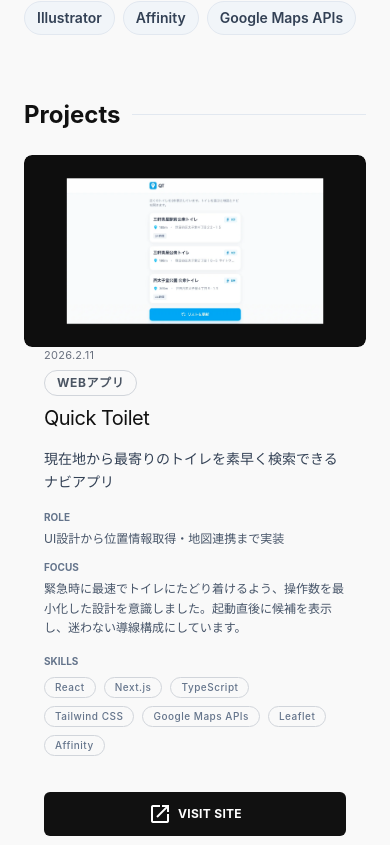
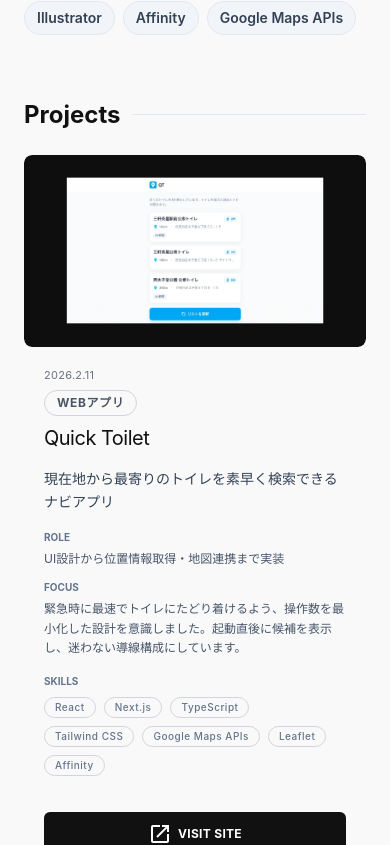
Before and after one commit to koma104/502104110, a Next.js app: page / in a window 390 px wide. Shown: the part 960-1805 px from the top of the page. Built offline with nearby package versions, Linux system fonts and the light colour scheme.

Commit message:
feat: SPでプロジェクトカードのパディング調整とふわっと表示を追加

```diff
--- a/src/components/ProjectCard.tsx
+++ b/src/components/ProjectCard.tsx
@@ -1,8 +1,7 @@
 "use client";
 
 import Image from "next/image";
-import { useRef, useState } from "react";
-import { useLenis } from "lenis/react";
+import { useEffect, useRef, useState } from "react";
 
 export type Project = {
   title: string;
@@ -18,33 +17,33 @@ export type Project = {
   tags: string[];
 };
 
-const PARALLAX_RATE_IMAGE = 0.1;
-
 type ProjectCardProps = { project: Project };
 
 export function ProjectCard({ project }: ProjectCardProps) {
   const cardRef = useRef<HTMLElement | null>(null);
-  const [parallaxY, setParallaxY] = useState(0);
+  const [isVisible, setIsVisible] = useState(false);
 
-  useLenis(() => {
-    const card = cardRef.current;
-    if (!card) return;
-    const rect = card.getBoundingClientRect();
-    const top = rect.top;
-    setParallaxY(-top * PARALLAX_RATE_IMAGE);
-  });
+  useEffect(() => {
+    const el = cardRef.current;
+    if (!el) return;
+    const io = new IntersectionObserver(
+      ([entry]) => {
+        if (entry.isIntersecting) setIsVisible(true);
+      },
+      { rootMargin: "0px 0px -40px 0px", threshold: 0 }
+    );
+    io.observe(el);
+    return () => io.disconnect();
+  }, []);
 
   return (
     <article
       ref={cardRef}
-      className="flex flex-col gap-0 md:flex-row md:gap-10 md:items-stretch"
+      className="flex flex-col gap-0 md:flex-row md:gap-10 md:items-stretch transition-all duration-700 ease-out opacity-0 translate-y-6 data-[visible]:opacity-100 data-[visible]:translate-y-0"
+      data-visible={isVisible || undefined}
     >
       <div className="relative flex w-full shrink-0 items-center overflow-hidden rounded-lg bg-bg-offwhite md:w-[65%]">
         <div className="relative aspect-video w-full overflow-hidden rounded-lg md:aspect-[4/3]">
-          <div
-            className="absolute left-0 top-1/2 h-[120%] w-full -translate-y-1/2 will-change-transform"
-            style={{ transform: `translate3d(0, calc(-50% + ${parallaxY}px), 0)` }}
-          >
           <Image
             src={project.image}
             alt={project.title}
@@ -55,8 +54,7 @@ export function ProjectCard({ project }: ProjectCardProps) {
           />
         </div>
       </div>
-      </div>
-      <div className="flex w-full flex-col justify-between gap-5 px-5 py-0 md:w-[35%] md:min-w-0 md:border-l md:border-gray-300 md:py-0">
+      <div className="flex w-full flex-col justify-between gap-5 px-5 py-5 md:w-[35%] md:min-w-0 md:border-l md:border-gray-300 md:py-0">
         <div className="flex flex-col justify-between gap-5">
           <div className="space-y-4">
             <div>
```
Lines whose indentation alone changed are shown as unchanged.
